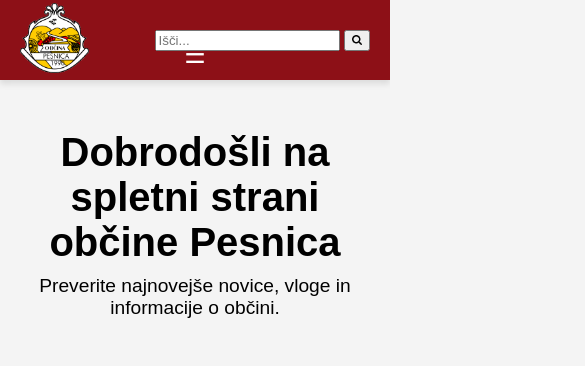
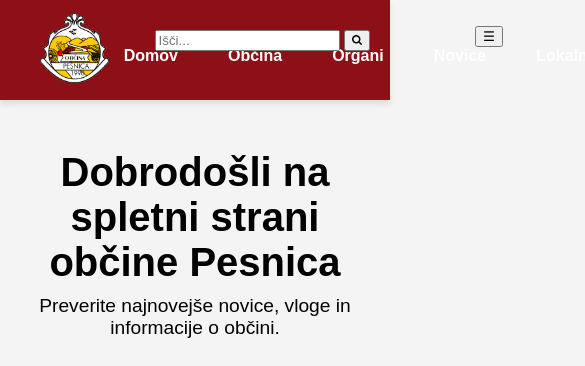
Before and after one commit to Ryaxed/blazseminarskaiss, a plain HTML site: page index.html in a window 390 px wide. Shown: the top 366 px of the page, 585 px wide, since content can reach past the window. Drawn offline with Linux system fonts and the light colour scheme.

Commit message:
Update index.html

```diff
--- a/index.html
+++ b/index.html
@@ -11,56 +11,7 @@
     height: 10px;
     object-fit: cover;
 }
-header .menu-toggle {
-    display: none;
-}
 
-
-@media (max-width: 768px) {
-
-    header {
-        display: flex;
-        justify-content: space-between;
-        align-items: center;
-        position: relative;
-        padding: 10px 20px;
-    }
-
-
-    header .logo {
-        flex: 0 0 auto;
-    }
-
-
-    header .menu-toggle {
-        display: block;
-        background: none;
-        border: none;
-        font-size: 24px;
-        color: white;
-        cursor: pointer;
-        position: absolute;
-        left: 50%;
-        transform: translateX(-50%);
-    }
-
-
-    header .main-nav ul {
-        display: none;
-        flex-direction: column;
-        position: absolute;
-        top: 60px;
-        left: 0;
-        width: 100%;
-        background-color: #8d1017;
-        z-index: 1000;
-        padding: 10px 0;
-    }
-
-    header .main-nav ul.show {
-        display: flex;
-    }
-}
 </style>
     </style>
 </head>
```
